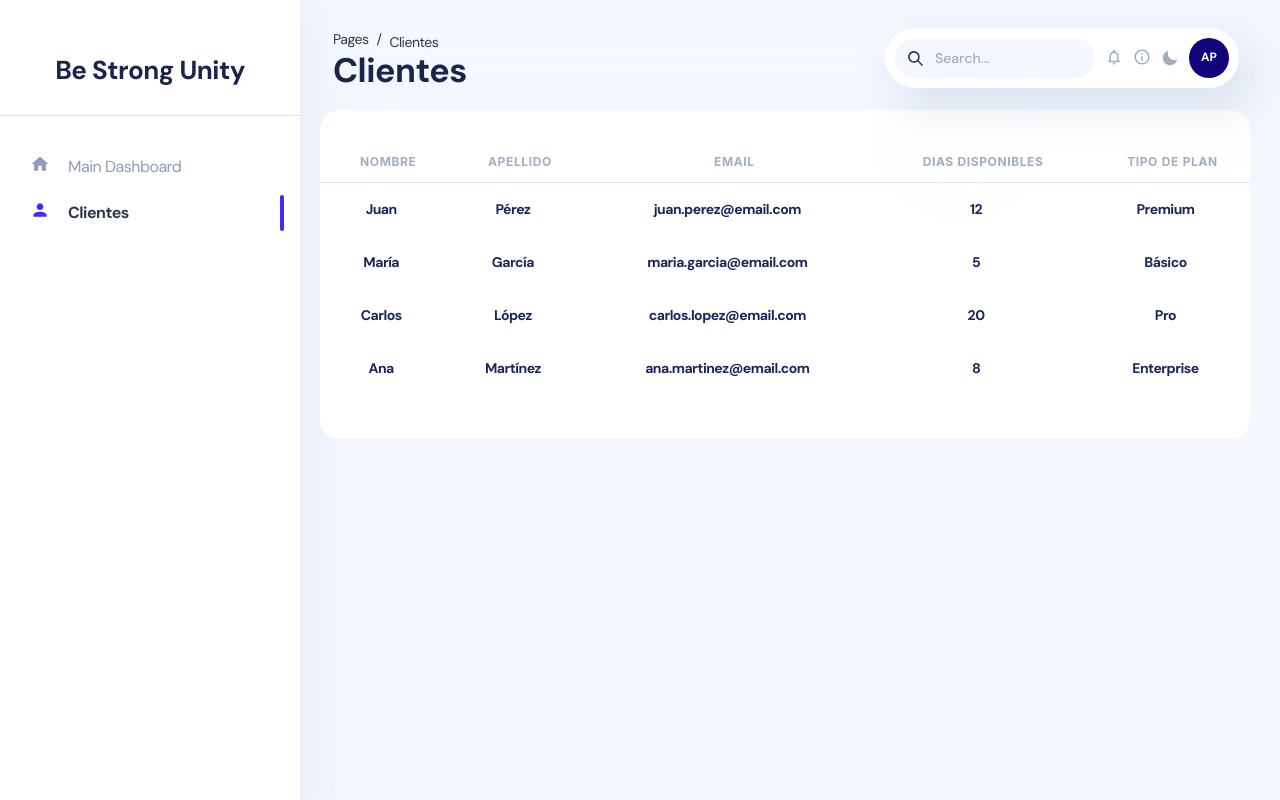
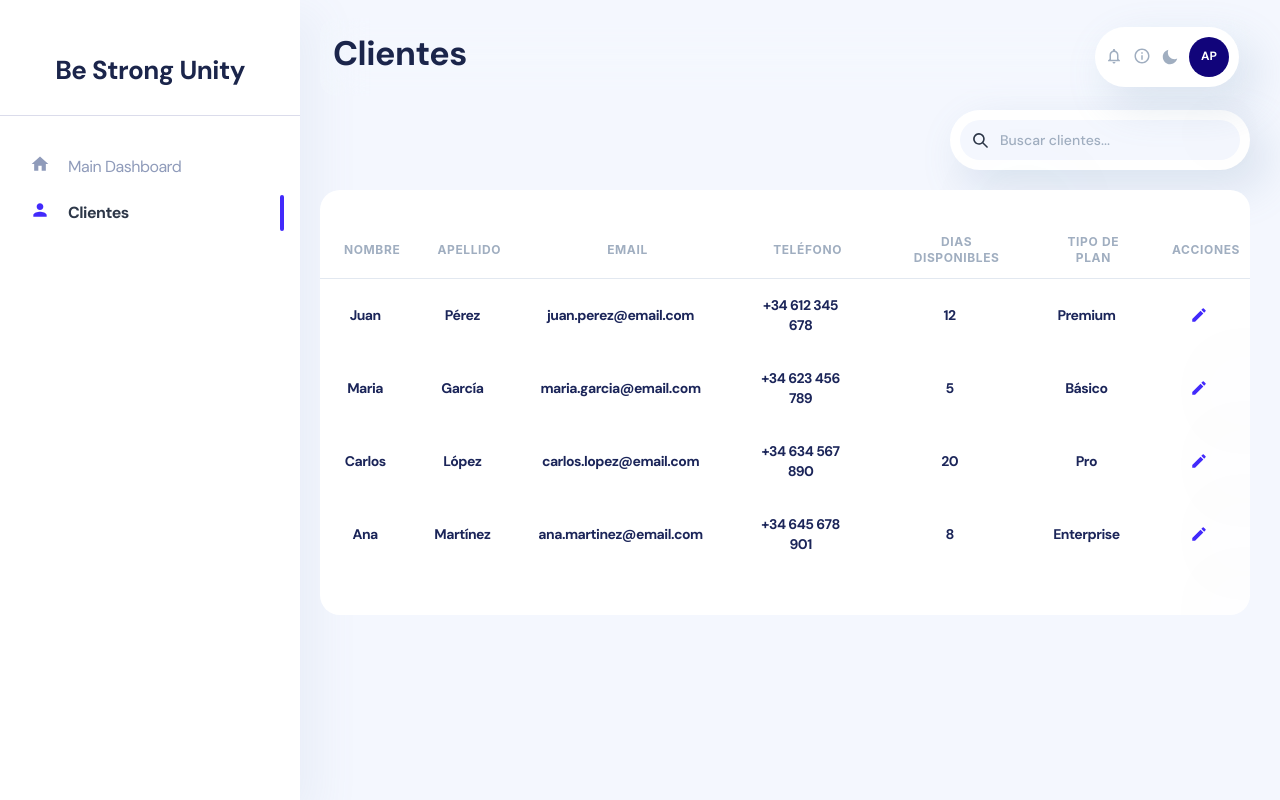
Before and after one commit to ymichel31/panel-administrativo, a Next.js app: page /admin/clientes in a window 1280 px wide. Built offline with nearby package versions, Linux system fonts and the light colour scheme.

Commit message:
vista de clientes

```diff
--- a/src/app/admin/clientes/page.tsx
+++ b/src/app/admin/clientes/page.tsx
@@ -1,17 +1,52 @@
 'use client';
-import { Box, SimpleGrid } from '@chakra-ui/react';
+import { Box, Flex, SimpleGrid, useColorModeValue } from '@chakra-ui/react';
+import { SearchBar } from 'components/navbar/searchBar/SearchBar';
+import { useMemo, useState } from 'react';
 import ComplexTable from 'views/admin/dataTables/components/ComplexTable';
 import tableDataComplex from 'views/admin/dataTables/variables/tableDataComplex';
 
 export default function Clientes() {
+  const [search, setSearch] = useState('');
+  const menuBg = useColorModeValue('white', 'navy.800');
+  const shadow = useColorModeValue(
+    '14px 17px 40px 4px rgba(112, 144, 176, 0.18)',
+    '14px 17px 40px 4px rgba(112, 144, 176, 0.06)',
+  );
+
+  const filteredClients = useMemo(() => {
+    const query = search.trim().toLowerCase();
+    if (!query) return tableDataComplex;
+
+    return tableDataComplex.filter((client) =>
+      client.first_name.toLowerCase().includes(query) ||
+      client.last_name.toLowerCase().includes(query)
+    );
+  }, [search]);
+
   return (
     <Box pt={{ base: '130px', md: '80px', xl: '80px' }}>
+      <Flex mb="20px" justify="flex-end">
+        <Flex
+          bg={menuBg}
+          p="10px"
+          borderRadius="30px"
+          boxShadow={shadow}
+        >
+          <SearchBar
+            w={{ base: '100%', md: '280px' }}
+            borderRadius="30px"
+            placeholder="Buscar clientes..."
+            value={search}
+            onChange={(e) => setSearch(e.target.value)}
+          />
+        </Flex>
+      </Flex>
       <SimpleGrid
         mb="20px"
         columns={{ base: 1 }}
         spacing={{ base: '20px', xl: '20px' }}
       >
-        <ComplexTable tableData={tableDataComplex} />
+        <ComplexTable tableData={filteredClients} />
       </SimpleGrid>
     </Box>
   );
--- a/src/components/navbar/NavbarAdmin.tsx
+++ b/src/components/navbar/NavbarAdmin.tsx
@@ -2,12 +2,8 @@
 // Chakra Imports
 import {
   Box,
-  Breadcrumb,
-  BreadcrumbItem,
-  BreadcrumbLink,
   Flex,
   Link,
-  Text,
   useColorModeValue
 } from '@chakra-ui/react'
 import { useState, useEffect } from 'react'
@@ -15,8 +11,6 @@ import AdminNavbarLinks from 'components/navbar/NavbarLinksAdmin'
 import { isWindowAvailable } from 'utils/navigation'
 
 export default function AdminNavbar (props: {
-  secondary: boolean
-  message: string | boolean
   brandText: string
   logoText: string
   fixed: boolean
@@ -35,11 +29,10 @@ export default function AdminNavbar (props: {
     }
   })
 
-  const { secondary, message, brandText } = props
+  const { brandText } = props
 
-  // Here are all the props that may change depending on navbar's type or state.(secondary, variant, scrolled)
+
   let mainText = useColorModeValue('navy.700', 'white')
-  let secondaryText = useColorModeValue('gray.700', 'white')
   let navbarPosition = 'fixed' as const
   let navbarFilter = 'none'
   let navbarBackdrop = 'blur(20px)'
@@ -78,7 +71,7 @@ export default function AdminNavbar (props: {
       transition-property='box-shadow, background-color, filter, border'
       transitionTimingFunction='linear, linear, linear, linear'
       alignItems={{ xl: 'center' }}
-      display={secondary ? 'block' : 'flex'}
+      display='flex'
       minH='75px'
       justifyContent={{ xl: 'center' }}
       lineHeight='25.6px'
@@ -113,20 +106,6 @@ export default function AdminNavbar (props: {
         mb={gap}
       >
         <Box mb={{ sm: '8px', md: '0px' }}>
-          <Breadcrumb>
-            <BreadcrumbItem color={secondaryText} fontSize='sm' mb='5px'>
-              <BreadcrumbLink href='#' color={secondaryText}>
-                Pages
-              </BreadcrumbLink>
-            </BreadcrumbItem>
-
-            <BreadcrumbItem color={secondaryText} fontSize='sm'>
-              <BreadcrumbLink href='#' color={secondaryText}>
-                {brandText}
-              </BreadcrumbLink>
-            </BreadcrumbItem>
-          </Breadcrumb>
-          {/* Here we create navbar brand, based on route name */}
           <Link
             color={mainText}
             href='#'
@@ -150,7 +129,6 @@ export default function AdminNavbar (props: {
         <Box ms='auto' w={{ sm: '100%', md: 'unset' }}>
           <AdminNavbarLinks
             onOpen={props.onOpen}
-            secondary={props.secondary}
             fixed={props.fixed}
           />
         </Box>
--- a/src/components/navbar/NavbarLinksAdmin.tsx
+++ b/src/components/navbar/NavbarLinksAdmin.tsx
@@ -1,5 +1,5 @@
 'use client';
-// Chakra Imports
+
 import {
   Box,
   Button,
@@ -16,32 +16,25 @@ import {
   useColorMode,
   useColorModeValue,
 } from '@chakra-ui/react';
-// Custom Components
+
 import { ItemContent } from 'components/menu/ItemContent';
-import { SearchBar } from 'components/navbar/searchBar/SearchBar';
 import { SidebarResponsive } from 'components/sidebar/Sidebar';
-// Assets
+
 import navImage from '/public/img/layout/Navbar.png';
-import { FaEthereum } from 'react-icons/fa';
 import { IoMdMoon, IoMdSunny } from 'react-icons/io';
 import { MdInfoOutline, MdNotificationsNone } from 'react-icons/md';
 import routes from 'routes';
 export default function HeaderLinks(props: {
-  secondary: boolean;
   onOpen: boolean | any;
   fixed: boolean | any;
 }) {
-  const { secondary } = props;
   const { colorMode, toggleColorMode } = useColorMode();
   // Chakra Color Mode
   const navbarIcon = useColorModeValue('gray.400', 'white');
   let menuBg = useColorModeValue('white', 'navy.800');
   const textColor = useColorModeValue('secondaryGray.900', 'white');
   const textColorBrand = useColorModeValue('brand.700', 'brand.400');
-  const ethColor = useColorModeValue('gray.700', 'white');
   const borderColor = useColorModeValue('#E6ECFA', 'rgba(135, 140, 189, 0.3)');
-  const ethBg = useColorModeValue('secondaryGray.300', 'navy.900');
-  const ethBox = useColorModeValue('white', 'navy.800');
   const shadow = useColorModeValue(
     '14px 17px 40px 4px rgba(112, 144, 176, 0.18)',
     '14px 17px 40px 4px rgba(112, 144, 176, 0.06)',
@@ -54,55 +47,10 @@ export default function HeaderLinks(props: {
       alignItems="center"
       flexDirection="row"
       bg={menuBg}
-      flexWrap={secondary ? { base: 'wrap', md: 'nowrap' } : 'unset'}
       p="10px"
       borderRadius="30px"
       boxShadow={shadow}
     >
-      <SearchBar
-        mb={() => {
-          if (secondary) {
-            return { base: '10px', md: 'unset' };
-          }
-          return 'unset';
-        }}
-        me="10px"
-        borderRadius="30px"
-      />
-      <Flex
-        bg={ethBg}
-        display={secondary ? 'flex' : 'none'}
-        borderRadius="30px"
-        ms="auto"
-        p="6px"
-        align="center"
-        me="6px"
-      >
-        <Flex
-          align="center"
-          justify="center"
-          bg={ethBox}
-          h="29px"
-          w="29px"
-          borderRadius="30px"
-          me="7px"
-        >
-          <Icon color={ethColor} w="9px" h="14px" as={FaEthereum} />
-        </Flex>
-        <Text
-          w="max-content"
-          color={ethColor}
-          fontSize="sm"
-          fontWeight="700"
-          me="6px"
-        >
-          1,924
-          <Text as="span" display={{ base: 'none', md: 'unset' }}>
-            {' '}
-            ETH
-          </Text>
-        </Text>
-      </Flex>
       <SidebarResponsive routes={routes} />
       <Menu>
         <MenuButton p="0px">
--- a/src/components/navbar/searchBar/SearchBar.tsx
+++ b/src/components/navbar/searchBar/SearchBar.tsx
@@ -12,6 +12,8 @@ export function SearchBar (props: {
   children?: JSX.Element
   placeholder?: string
   borderRadius?: string | number
+  value?: string
+  onChange?: React.ChangeEventHandler<HTMLInputElement>
   [x: string]: any
 }) {
   // Pass the computed styles into the `__css` prop
@@ -21,6 +23,8 @@ export function SearchBar (props: {
     children,
     placeholder,
     borderRadius,
+    value,
+    onChange,
     ...rest
   } = props
   // Chakra Color Mode
@@ -55,6 +59,8 @@ export function SearchBar (props: {
         _placeholder={{ color: 'gray.400', fontSize: '14px' }}
         borderRadius={borderRadius ? borderRadius : '30px'}
         placeholder={placeholder ? placeholder : 'Search...'}
+        value={value}
+        onChange={onChange}
       />
     </InputGroup>
   )
--- a/src/types/navigation.d.ts
+++ b/src/types/navigation.d.ts
@@ -4,6 +4,5 @@ export interface IRoute {
   name: string;
   layout: string;
   icon: ReactComponentElement | string;
-  secondary?: boolean;
   path: string;
 }
--- a/src/views/admin/dataTables/components/ComplexTable.tsx
+++ b/src/views/admin/dataTables/components/ComplexTable.tsx
@@ -1,29 +1,33 @@
-import { Box, Flex, Table, Tbody, Td, Text, Th, Thead, Tr, useColorModeValue } from '@chakra-ui/react';
+import { Box, Flex, Icon, IconButton, Table, Tbody, Td, Text, Th, Thead, Tr, useColorModeValue } from '@chakra-ui/react';
 import {
 	createColumnHelper,
 	flexRender,
 	getCoreRowModel,
 	useReactTable
 } from '@tanstack/react-table';
+import { MdEdit } from 'react-icons/md';
 // Custom components
 import Card from 'components/card/Card';
-import * as React from 'react';
-type RowObj = {
+export type RowObj = {
 	first_name: string;
 	last_name: string;
 	email: string;
+	phone: string;
 	days_available: number;
 	plan_type: string;
 };
 
 const columnHelper = createColumnHelper<RowObj>();
 
-// const columns = columnsDataCheck;
-export default function ComplexTable(props: { tableData: any }) {
-	const { tableData } = props;
+export default function ComplexTable(props: {
+	tableData: RowObj[];
+	onEdit?: (client: RowObj) => void;
+}) {
+	const { tableData, onEdit } = props;
 	const textColor = useColorModeValue('secondaryGray.900', 'white');
 	const borderColor = useColorModeValue('gray.200', 'whiteAlpha.100');
-	let defaultData = tableData;
+	const brandColor = useColorModeValue('brand.500', 'brand.400');
+	const data = tableData;
 	const columns = [
 		columnHelper.accessor('first_name', {
 			id: 'first_name',
@@ -80,6 +84,23 @@ export default function ComplexTable(props: { tableData: any }) {
 				</Text>
 			)
 		}),
+		columnHelper.accessor('phone', {
+			id: 'phone',
+			header: () => (
+				<Text
+					w='100%'
+					textAlign='center'
+					fontSize={{ sm: '10px', lg: '12px' }}
+					color='gray.400'>
+					TELÉFONO
+				</Text>
+			),
+			cell: (info) => (
+				<Text color={textColor} fontSize='sm' fontWeight='700' textAlign='center' w='100%'>
+					{info.getValue()}
+				</Text>
+			)
+		}),
 		columnHelper.accessor('days_available', {
 			id: 'days_available',
 			header: () => (
@@ -115,9 +136,33 @@ export default function ComplexTable(props: { tableData: any }) {
 					{info.getValue()}
 				</Text>
 			)
+		}),
+		columnHelper.display({
+			id: 'actions',
+			header: () => (
+				<Text
+					w='100%'
+					textAlign='center'
+					fontSize={{ sm: '10px', lg: '12px' }}
+					color='gray.400'>
+					ACCIONES
+				</Text>
+			),
+			cell: (info) => (
+				<Flex w='100%' justify='center' align='center'>
+					<IconButton
+						aria-label='Editar cliente'
+						icon={<Icon as={MdEdit} w='18px' h='18px' />}
+						variant='ghost'
+						size='sm'
+						color={brandColor}
+						_hover={{ bg: 'transparent', opacity: 0.8 }}
+						onClick={() => onEdit?.(info.row.original)}
+					/>
+				</Flex>
+			)
 		})
 	];
-	const [ data, setData ] = React.useState(() => [ ...defaultData ]);
 	const table = useReactTable({
 		data,
 		columns,
--- a/src/views/admin/dataTables/variables/tableDataComplex.ts
+++ b/src/views/admin/dataTables/variables/tableDataComplex.ts
@@ -2,6 +2,7 @@ type RowObj = {
 	first_name: string;
 	last_name: string;
 	email: string;
+	phone: string;
 	days_available: number;
 	plan_type: string;
 };
@@ -11,13 +12,15 @@ const tableDataComplex: RowObj[] = [
 		first_name: 'Juan',
 		last_name: 'Pérez',
 		email: 'juan.perez@email.com',
+		phone: '+34 612 345 678',
 		days_available: 12,
 		plan_type: 'Premium',
 	},
 	{
-		first_name: 'María',
+		first_name: 'Maria',
 		last_name: 'García',
 		email: 'maria.garcia@email.com',
+		phone: '+34 623 456 789',
 		days_available: 5,
 		plan_type: 'Básico',
 	},
@@ -25,6 +28,7 @@ const tableDataComplex: RowObj[] = [
 		first_name: 'Carlos',
 		last_name: 'López',
 		email: 'carlos.lopez@email.com',
+		phone: '+34 634 567 890',
 		days_available: 20,
 		plan_type: 'Pro',
 	},
@@ -32,6 +36,7 @@ const tableDataComplex: RowObj[] = [
 		first_name: 'Ana',
 		last_name: 'Martínez',
 		email: 'ana.martinez@email.com',
+		phone: '+34 645 678 901',
 		days_available: 8,
 		plan_type: 'Enterprise',
 	},
```
Also changed, not shown: src/app/admin/layout.tsx (+4 -8 lines), src/utils/navigation.ts (+17 -19 lines).
